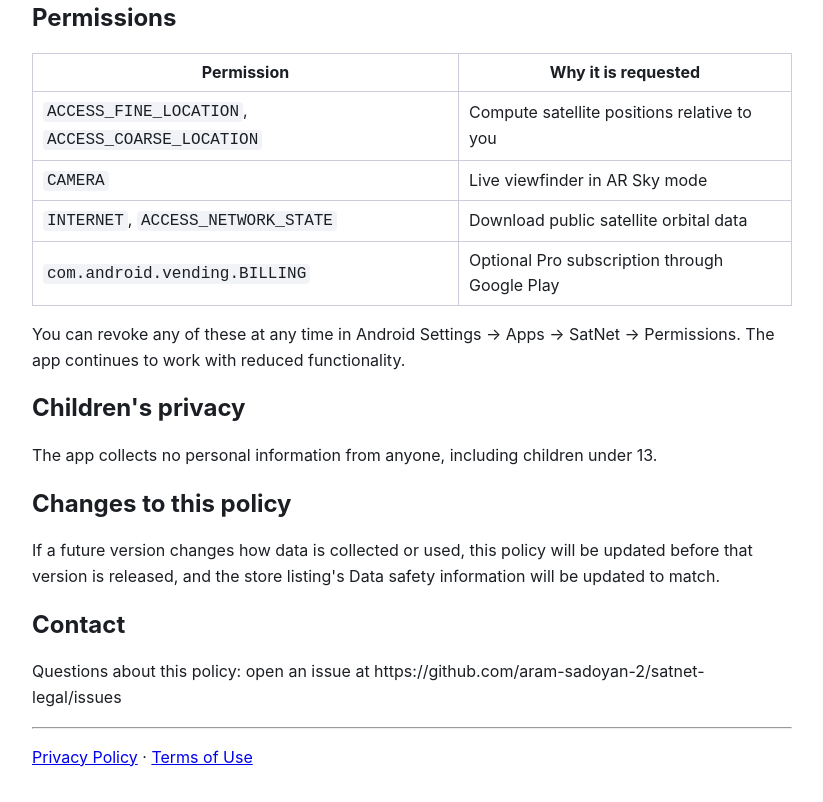
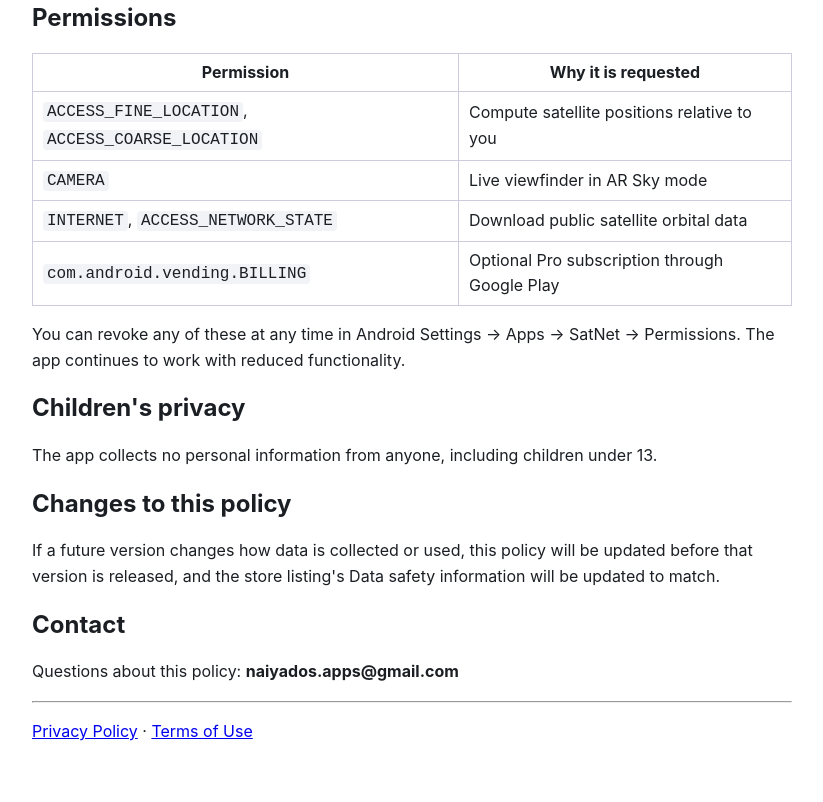
Before and after one commit to aram-sadoyan-2/satnet-legal, a plain HTML site: page privacy.html in a window 1280 px wide. Shown: the part 1756-2558 px from the top of the page, without its empty margins (228-1051 px from the left). After the commit the page ends 2533 px from the top, so only its background shows below. Drawn offline with Linux system fonts and the light colour scheme.

Commit message:
Update contact

```diff
--- a/privacy.html
+++ b/privacy.html
@@ -91,4 +91,4 @@ continues to work with reduced functionality.</p>
 <p>If a future version changes how data is collected or used, this policy will be updated before that
 version is released, and the store listing's Data safety information will be updated to match.</p>
 <h2>Contact</h2>
-<p>Questions about this policy: open an issue at https://github.com/aram-sadoyan-2/satnet-legal/issues</p><hr><p><a href="privacy.html">Privacy Policy</a> · <a href="terms.html">Terms of Use</a></p></body></html>
+<p>Questions about this policy: <strong>naiyados.apps@gmail.com</strong></p><hr><p><a href="privacy.html">Privacy Policy</a> · <a href="terms.html">Terms of Use</a></p></body></html>
```
Also changed, not shown: terms.html (+1 -1 lines).
